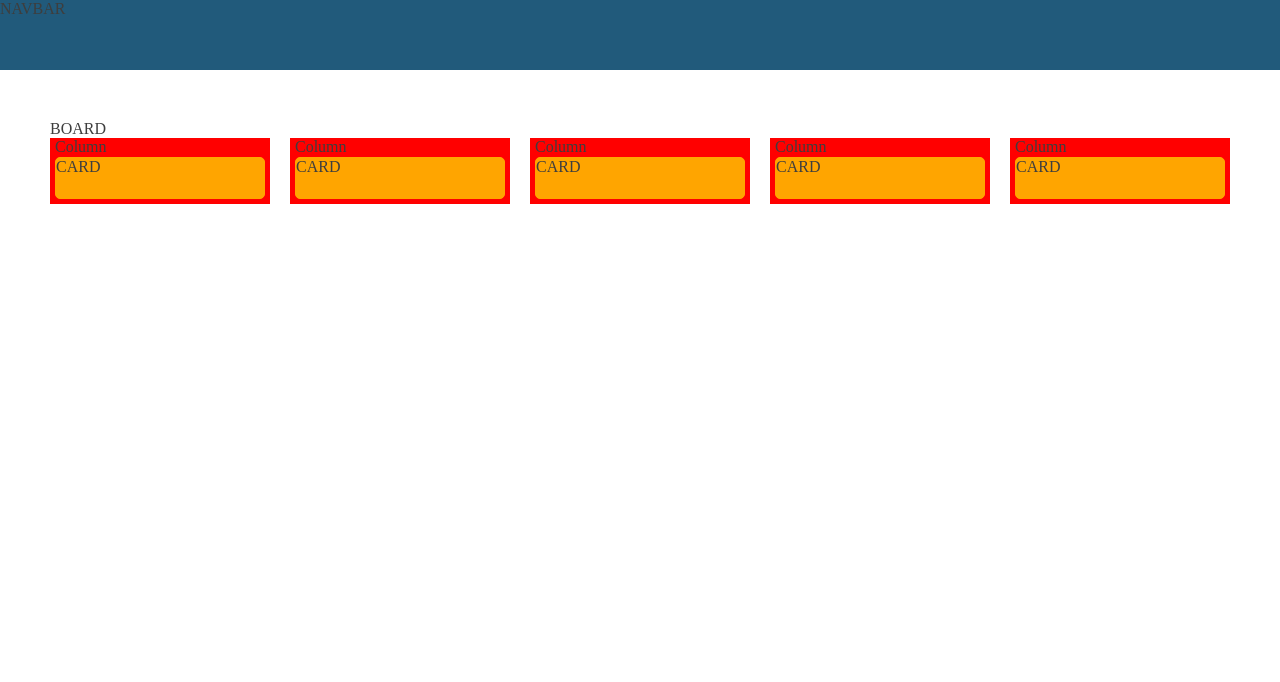
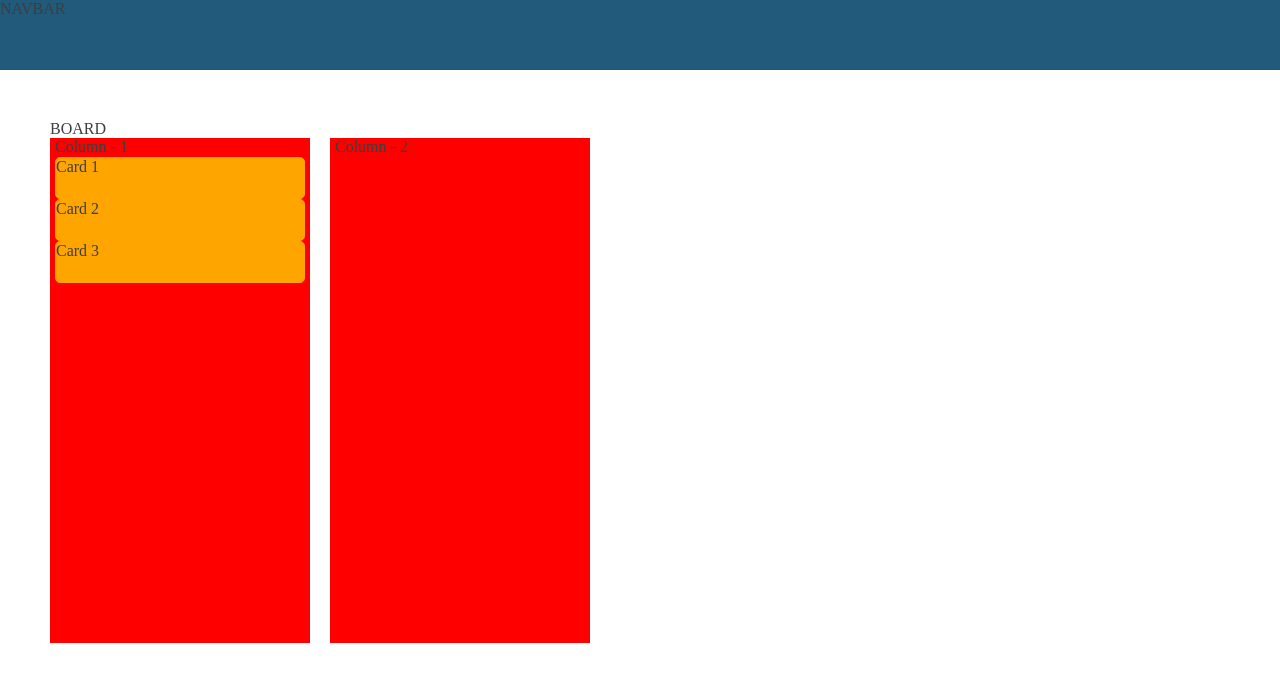
Before and after one commit to pbroniarczyk/workflow, a React app: page / in a window 1280 px wide. Shown: the top 682 px of the page. Built offline with nearby package versions, Linux system fonts and the light colour scheme.

Commit message:
changed the way to display columns & cards - set state with lists and tasks

```diff
--- a/src/components/board/Board.jsx
+++ b/src/components/board/Board.jsx
@@ -2,22 +2,59 @@ import React, { Component } from 'react'
 
 // Components
 import Column from "./column/Column.jsx";
+import Card from "./card/Card.jsx";
 
 // Assets
 import "./board.css";
 
 
 class Board extends Component {
+	state = {
+		lists: [
+			{
+				title: "Column - 1",
+				listNumber: 1
+			},
+			{
+				title: "Column - 2",
+				listNumber: 2
+			},
+		],
+
+		tasks: [
+			{
+				title: "Card 1",
+				id: "123fr23g",
+				currentList: 1
+			},
+			{
+				title: "Card 2",
+				id: "qwdfq21d",
+				currentList: 1
+			},
+			{
+				title: "Card 3",
+				id: "sdg34vdc",
+				currentList: 1
+			}
+		]
+	}
+
 	render() {
 		return (
 			<div className="board">
 				BOARD
         		<div className="board__column-wrapper">
-            <Column />
-            <Column />
-            <Column />
-            <Column />
-            <Column />
+
+					{ this.state.lists.map((list, i) =>
+						<Column
+							key={i}
+							title={list.title}
+							columnNumber={list.listNumber}
+							tasks={this.state.tasks}/>
+						)
+					}
+
 				</div>
 			</div>
 		)
--- a/src/components/board/card/Card.jsx
+++ b/src/components/board/card/Card.jsx
@@ -11,21 +11,22 @@ class Card extends Component {
         this.dragCardStart = this.dragCardStart.bind(this);
     }
 
-    dragCardStart = e => {
-        const sourceCard = e.currentTarget;
+    dragCardStart = event => {
+        const sourceCard = event.currentTarget;
 
         sourceCard.style.border = "dashed";
-        e.dataTransfer.setData("text/plain", e.target.id)
+        event.dataTransfer.setData("text/plain", event.target.id)
+        console.log("DRAGGED CARD", event.dataTransfer.setData("text/plain", event.target.id))
     }
 
     render() {
         return (
             <div
-                id="card_1"
+                id={this.props.id}
                 className="card"
                 draggable="true"
                 onDragStart={this.dragCardStart}>
-                CARD
+                {this.props.title}
             </div>
         )
     }
--- a/src/components/board/column/Column.jsx
+++ b/src/components/board/column/Column.jsx
@@ -15,10 +15,9 @@ class Column extends Component {
     }
 
     dropCardHandler = e => {
+        console.log("DROP TARGET", dropData);
         e.preventDefault();
-        const dropData = e.dataTransfer;
-
-        console.log("DROP TARGET", dropData);
+        const dropData = e.dataTransfer.getData("text");
     }
 
     componentDidMount = () => {
@@ -26,12 +25,26 @@ class Column extends Component {
     }
 
     render() {
+        const allTasks = this.props.tasks;
+        const filteredTasks = allTasks.filter(task => task.currentList === this.props.columnNumber)
+
         return (
             <div
                 className="column"
-                onDrop={this.dropCardHandler}>
-                Column
-                <Card />
+                id={this.props.columnNumber}
+                onDragOver={this.dropCardHandler}>
+
+                {this.props.title}
+
+                {
+                    filteredTasks.map((task, i) =>
+                        <Card
+                            title={task.title}
+                            id={task.id}
+                            key={task.id}/>
+                    )
+                }
+
             </div>
         )
     }
--- a/src/components/board/column/column.css
+++ b/src/components/board/column/column.css
@@ -1,7 +1,7 @@
 .column {
     background-color: red;
     width: 250px;
-    height: 100%;
+    height: 500px;
     margin-right: 20px;
     padding: 0 5px 5px;
 }
```
Lines whose indentation alone changed are shown as unchanged.
